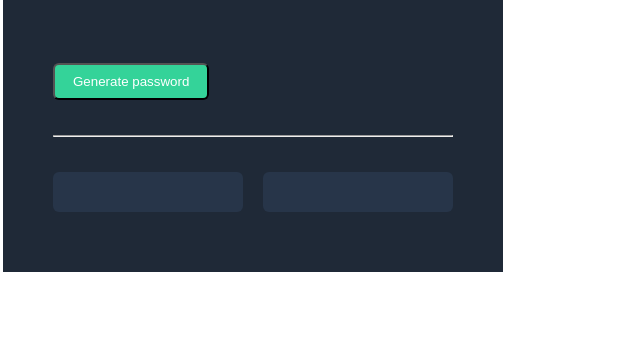
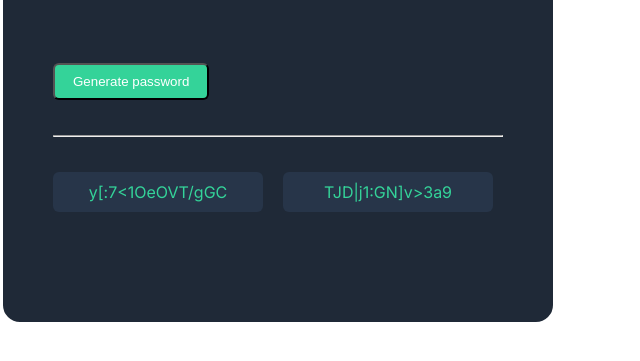
Before and after one commit to Lefasto/passwordGenerator, a plain HTML site: page index.html in a window 1280 px wide. Both pictures are taken after a click on the button "Generate password". Shown: the part 231-592 px from the top of the page, without its empty margins (0-640 px from the left). Drawn offline with Linux system fonts and the light colour scheme.

Commit message:
Added functionality

```diff
--- a/index.css
+++ b/index.css
@@ -5,10 +5,11 @@ body {
 }
 
 #content {
-    width: 500px;
-    height: 500px;
+    width: 550px;
+    height: 550px;
     background-color: #1F2937;
     border: solid;
+    border-radius: 20px;
 }
 
 #heading {
@@ -33,7 +34,7 @@ hr {
     color: #34d399;
 }
 
-#btn-el {
+.btn {
     margin-top: 50px;
     margin-left: 50px;
     background-color: #34d399;
@@ -47,7 +48,7 @@ hr {
     margin: 35px 50px;
 }
 
-#fieldOne {
+#fieldOne-el {
     display: flex;
     justify-content: center;
     align-items: center;
@@ -58,7 +59,7 @@ hr {
     border-radius: 6px;
 }
 
-#fieldTwo {
+#fieldTwo-el {
     display: flex;
     justify-content: center;
     align-items: center;
--- a/index.html
+++ b/index.html
@@ -16,11 +16,11 @@
                     <h1 class="green">random password</h1>
                 </div>
                 <p>Never use an insecure password again.</p>
-                <button id="btn-el">Generate password</button>
+                <button class="btn" onclick="getPassword()">Generate password</button>
                 <hr>
                 <div class="passwords">
-                    <div id="fieldOne" class="green"></div>
-                    <div id="fieldTwo" class="green"></div>
+                    <div id="fieldOne-el" class="green"></div>
+                    <div id="fieldTwo-el" class="green"></div>
                 </div>
             </div>
         </div>
--- a/index.js
+++ b/index.js
@@ -1,2 +1,18 @@
 const characters = ["A","B","C","D","E","F","G","H","I","J","K","L","M","N","O","P","Q","R","S","T","U","V","W","X","Y","Z","a","b","c","d","e","f","g","h","i","j","k","l","m","n","o","p","q","r","s","t","u","v","w","x","y","z", "0", "1", "2", "3", "4", "5", "6", "7", "8", "9","~","`","!","@","#","$","%","^","&","*","(",")","_","-","+","=","{","[","}","]",",","|",":",";","<",">",".","?",
 "/"];
+
+let fieldOne = document.getElementById("fieldOne-el");
+let fieldTwo = document.getElementById("fieldTwo-el");
+
+function getPassword() {
+    fieldOne.textContent = "";
+    fieldTwo.textContent = "";
+
+    for(let i = 0; i < 15; i++) {
+        let randomOne = Math.floor(Math.random() * characters.length);
+        let randomTwo = Math.floor(Math.random() * characters.length);
+
+        fieldOne.textContent += characters[randomOne];
+        fieldTwo.textContent += characters[randomTwo];
+    }
+}
```
